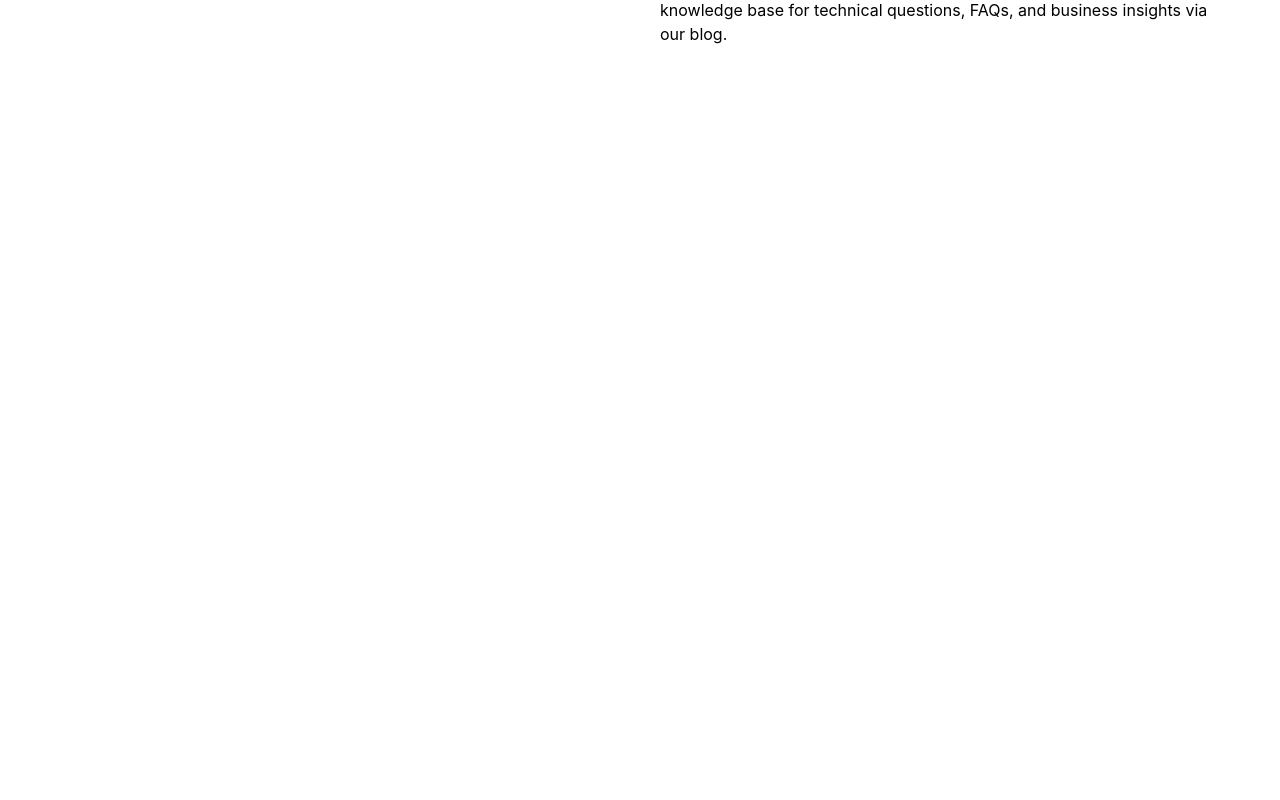
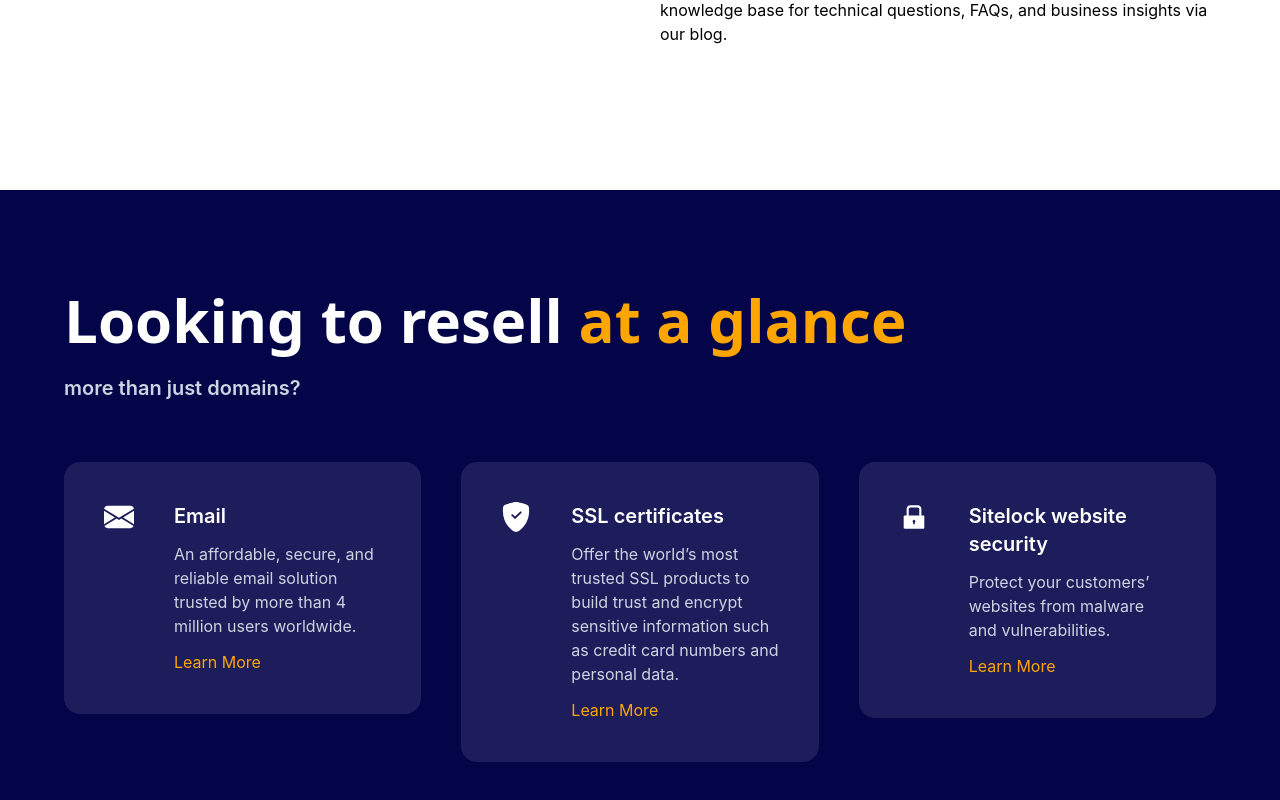
Before and after one commit to GhislainMitahi/sell-domain, a React (Create React App) app: page /domains in a window 1280 px wide. Shown: the part 4482-5282 px from the top of the page. Before the commit the page ends 4672 px from the top, so only its background shows below. Built offline with nearby package versions, Linux system fonts and the light colour scheme.

Commit message:
update domains

```diff
--- a/src/pages/Domains/Domains.js
+++ b/src/pages/Domains/Domains.js
@@ -4,6 +4,7 @@ import Nav from '../../cors/nav/Nav';
 import Btn from '../../cors/Button/Button';
 import Business from '../../components/DomainsElements/busisness/Business';
 import Expert from '../../components/DomainsElements/Expert/Expert';
+import Looking from '../../components/DomainsElements/Looking/Looking';
 import Team1 from '../../images/business-team-succeeding.webp';
 import EpertPicture from '../../images/Domain-experts-desk.webp'
 
@@ -12,8 +13,6 @@ const Domains = () => {
     const btnValue = {
     name : "Get start"
     }
-
-
 
     const importAll = (r) => {
     let images = {};
@@ -233,6 +232,9 @@ const Domains = () => {
                 <section className={`w-[100%] flex justify-center items-center my-36`}>
                     <Expert expert={EpertPicture}/>
                 </section>
+                <section>
+                    <Looking/>
+                </section>
             </div>
     </>
     );
```
